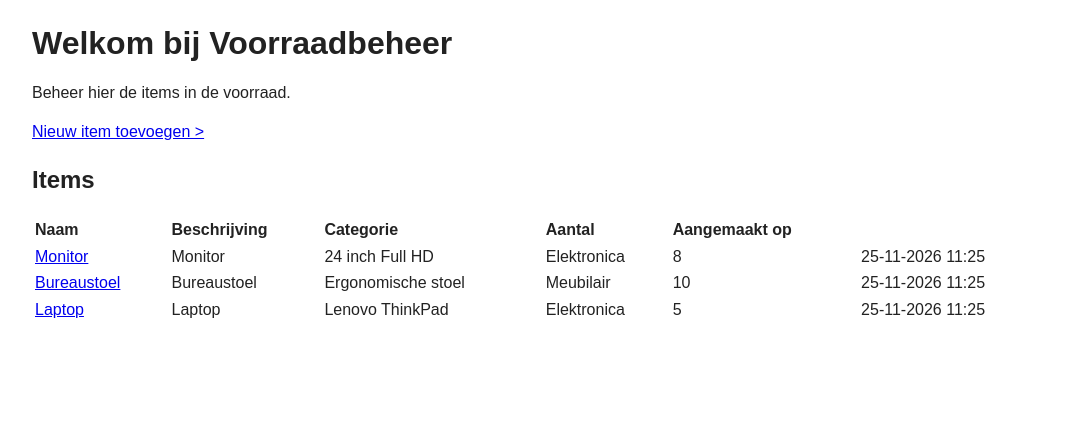
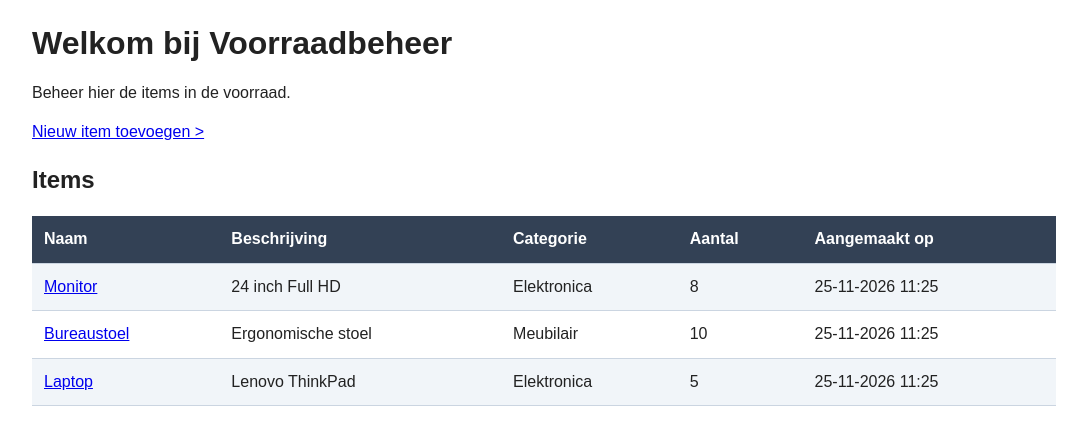
Before and after one commit to Fireflies4/PHP-crud, a PHP site: page / in a window 1280 px wide. Shown: the part 60-505 px from the top of the page, without its empty margins (96-1183 px from the left). Run offline with PHP 8.4, Linux system fonts and the light colour scheme; data comes from the database, SQL or seed files in the repository.

Commit message:
added tr/td

```diff
--- a/public_html/css/main.css
+++ b/public_html/css/main.css
@@ -57,10 +57,26 @@ h1+a{
 
 table{
     width: 100%;
+    border-collapse: collapse;
 }
 
-th{
+th, td{
+    padding: .75rem;
     text-align: left;
+    border-bottom: 1px solid #cbd5e1;
+}
+
+thead{
+    background: #334155;
+    color: white;
+}
+
+tbody tr:nth-child(odd){
+    background: #f1f5f9;
+}
+
+tbody tr:hover{
+    background: #dbeafe;
 }
 
 /* FORMULIER */
--- a/resources/views/items/index.php
+++ b/resources/views/items/index.php
@@ -45,13 +45,10 @@ $success = $success ?? '';
                 foreach($items as $item)
                 {
                     echo "<tr>";
-
-                echo "<td>
-                        <a href='edit.php?id=" . $item['id'] . "'>"
-                        . $item['naam'] . "</a>
-                        </td>";
-
-                    echo "<td>" . htmlspecialchars($item['naam']) . "</td>";
+                    echo "<td>
+                            <a href='" . $base_url . "/resources/views/items/edit.php?id=" . $item['id'] . "'>"
+                            . htmlspecialchars($item['naam']) . "</a>
+                          </td>";
                     echo "<td>" . htmlspecialchars($item['beschrijving']) . "</td>";
                     echo "<td>" . htmlspecialchars($item['categorie']) . "</td>";
                     echo "<td>" . htmlspecialchars($item['aantal']) . "</td>";
```
